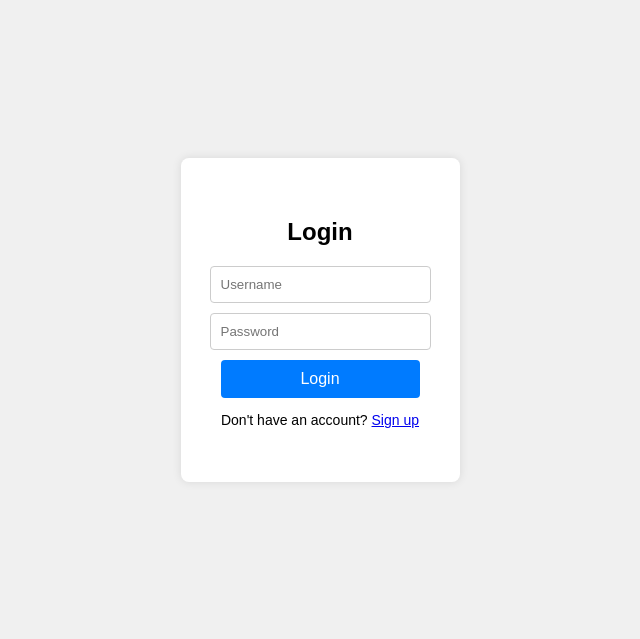
After one commit to IancoviciTeodor1/WebSocketApp, a PHP site: page /register/login.php in a window 1280 px wide. The commit adds this page. Shown: the top 639 px of the page, without its empty margins (320-960 px from the left). Run offline with PHP 8.4, Linux system fonts and the light colour scheme.

Commit message:
Login Page Added

```diff
--- /dev/null
+++ b/db.php
@@ -0,0 +1,13 @@
+<?php
+$host = 'localhost';
+$dbname = 'chat_app';
+$username = 'chat_app_user'; // MySQL username
+$password = 'pass'; // MySQL password
+
+try {
+    $db = new PDO("mysql:host=$host;dbname=$dbname;charset=utf8", $username, $password);
+    $db->setAttribute(PDO::ATTR_ERRMODE, PDO::ERRMODE_EXCEPTION);
+} catch (PDOException $e) {
+    echo 'Connection failed: ' . $e->getMessage();
+}
+?>
--- /dev/null
+++ b/login.php
@@ -0,0 +1,92 @@
+<?php
+session_start();
+require 'db.php'; // Include your database connection file
+
+if ($_SERVER['REQUEST_METHOD'] == 'POST') {
+    $username = $_POST['username'];
+    $password = $_POST['password'];
+
+    // Query the database for the user
+    $stmt = $db->prepare('SELECT * FROM users WHERE username = ?');
+    $stmt->execute([$username]);
+    $user = $stmt->fetch();
+
+    if ($user && password_verify($password, $user['password'])) {
+        // Set the session variables
+        $_SESSION['user_id'] = $user['id'];
+        $_SESSION['username'] = $user['username'];
+
+        // Redirect to the main page
+        header('Location: index.php');
+        exit();
+    } else {
+        $error = 'Invalid username or password';
+    }
+}
+?>
+
+<!DOCTYPE html>
+<html lang="en">
+<head>
+    <meta charset="UTF-8">
+    <meta name="viewport" content="width=device-width, initial-scale=1.0">
+    <title>Login</title>
+    <style>
+        body {
+            font-family: Arial, sans-serif;
+            display: flex;
+            justify-content: center;
+            align-items: center;
+            height: 80vh; /* Full height for better centering */
+            background-color: #f0f0f0;
+            margin: 0;
+        }
+        .login-form {
+            background-color: white;
+            padding: 40px;
+            border-radius: 8px;
+            box-shadow: 0 0 10px rgba(0, 0, 0, 0.1);
+            display: flex;
+            flex-direction: column; /* Align items vertically */
+            align-items: center;
+        }
+        .login-form input {
+            display: block;
+            width: 100%;
+            padding: 10px;
+            margin-bottom: 10px;
+            border-radius: 4px;
+            border: 1px solid #ccc;
+            max-width: 300px;
+        }
+        .login-form button {
+            width: 100%;
+            padding: 10px;
+            border: none;
+            border-radius: 4px;
+            background-color: #007BFF;
+            color: white;
+            font-size: 16px;
+            max-width: 300px;
+        }
+        p, a {
+            font-size: 14px;
+        }
+        .error {
+            color: red;
+        }
+    </style>
+</head>
+<body>
+    <form class="login-form" method="POST" action="login.php">
+        <h2 align="center">Login</h2>
+        <?php if (isset($error)): ?>
+            <p class="error"><?= $error ?></p>
+        <?php endif; ?>
+        <input type="text" name="username" placeholder="Username" required>
+        <input type="password" name="password" placeholder="Password" required>
+        <button type="submit">Login</button>
+        <p>Don't have an account? <a href="register.php">Sign up</a></p>
+    </form>
+</body>
+</html>
--- a/package.json
+++ b/package.json
@@ -11,9 +11,11 @@
   "license": "ISC",
   "dependencies": {
     "bcrypt": "^5.1.1",
+    "cookie-parser": "^1.4.7",
     "cors": "^2.8.5",
     "dotenv": "^16.4.5",
     "express": "^4.21.0",
+    "express-session": "^1.18.1",
     "jsonwebtoken": "^9.0.2",
     "mongoose": "^8.6.3",
     "mysql2": "^3.11.3",
```
Also changed, not shown: Create Database.txt (+18 -2 lines), index.php (+16 -11 lines), package-lock.json.
